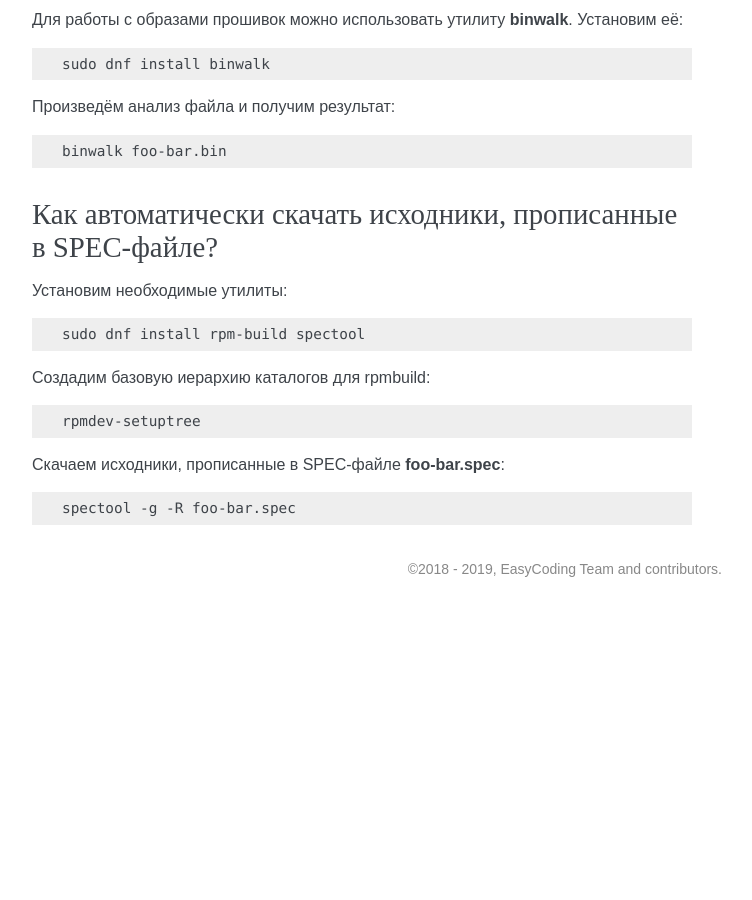
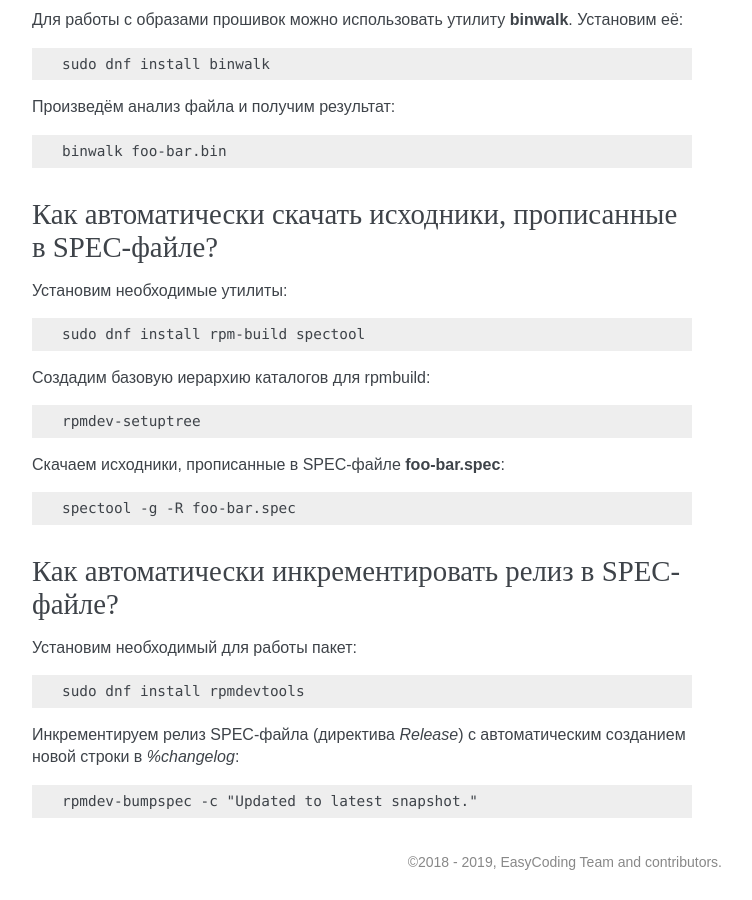
Before and after one commit to RussianFedora/FAQ, a Sphinx documentation site: the page built from source/development.rst, in a window 1280 px wide and 900 px high, scrolled down 11786 px. Shown: the whole window, without its empty margins (388-1140 px from the left). Built offline with Sphinx 7.4.7, drawn with Linux system fonts in a browser that asks for light colours; before the commit the page ends 12393 px from its top, so only the background shows below that; some of the changed text lies outside the part shown.

Commit message:
Added question about auto incrementing Release version in SPEC files.

```diff
--- a/source/development.rst
+++ b/source/development.rst
@@ -673,3 +673,21 @@
 .. code-block:: text
 
     spectool -g -R foo-bar.spec
+
+.. index:: spec, version, tag
+.. _spec-auto:
+
+Как автоматически инкрементировать релиз в SPEC-файле?
+==========================================================
+
+Установим необходимый для работы пакет:
+
+.. code-block:: text
+
+    sudo dnf install rpmdevtools
+
+Инкрементируем релиз SPEC-файла (директива *Release*) с автоматическим созданием новой строки в *%changelog*:
+
+.. code-block:: text
+
+    rpmdev-bumpspec -c "Updated to latest snapshot."
```
